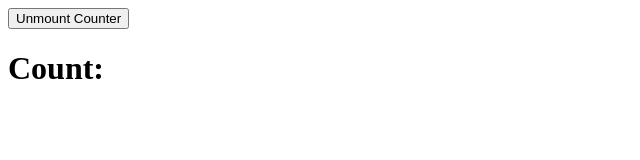
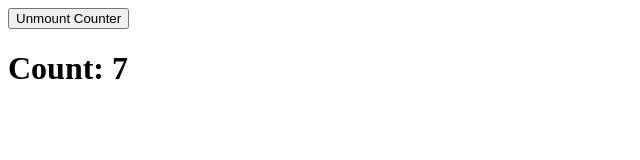
Before and after one commit to AntonioTcs/react_exercises, a React (Create React App) app: page / in a window 1280 px wide. Shown: the top 160 px of the page, without its empty margins (0-640 px from the left). Built offline with nearby package versions, Linux system fonts and the light colour scheme.

Commit message:
Feat:Exercise Solved

```diff
--- a/src/App.js
+++ b/src/App.js
@@ -21,10 +21,7 @@ function Counter() {
   useEffect(() => {
     console.log("Component mounted and interval is going to start");
     const interval = setInterval(() => {
-      setCount((c) => {
-        c = c + 1;
-        console.log(c);
-      });
+      setCount((c) => c + 1);
     }, 1000);
 
     return () => {
```
